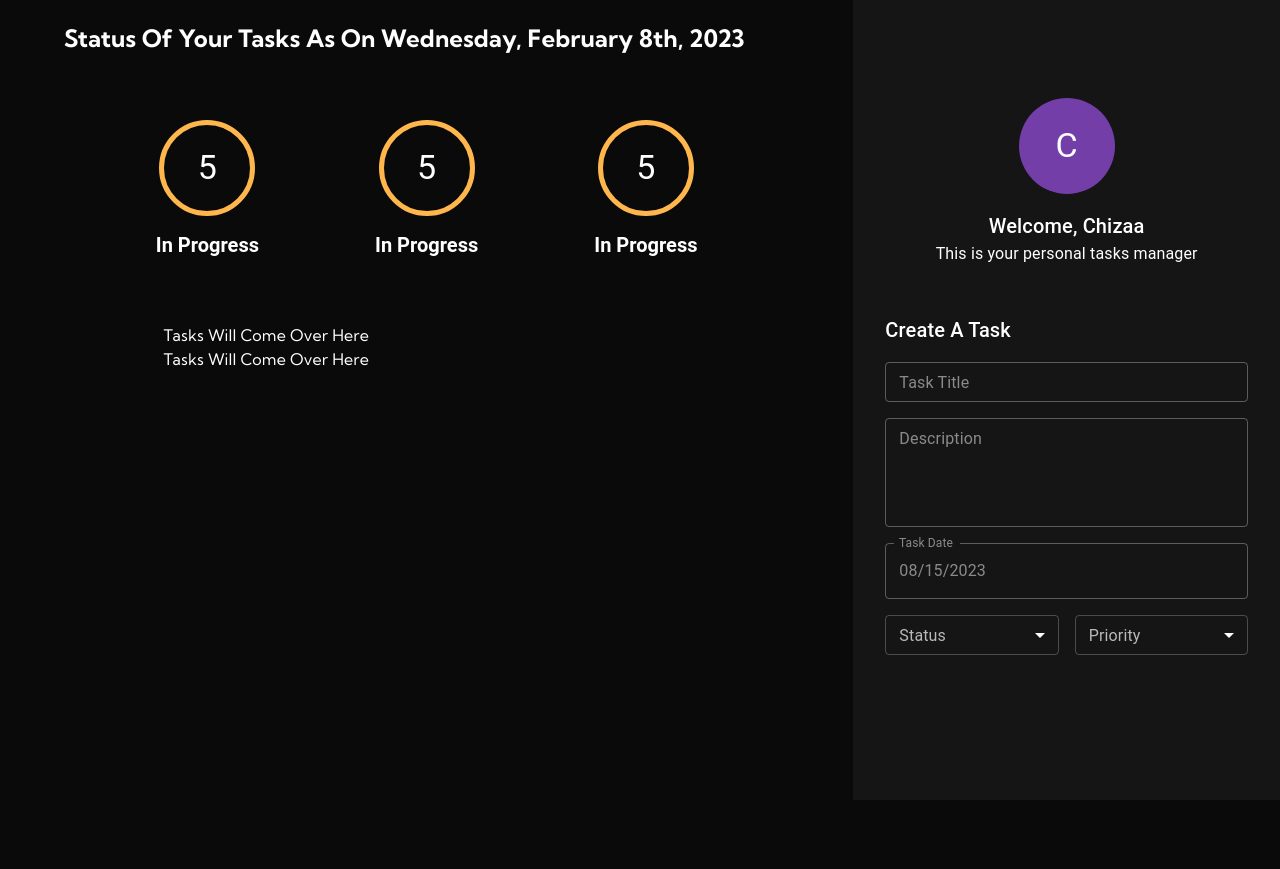
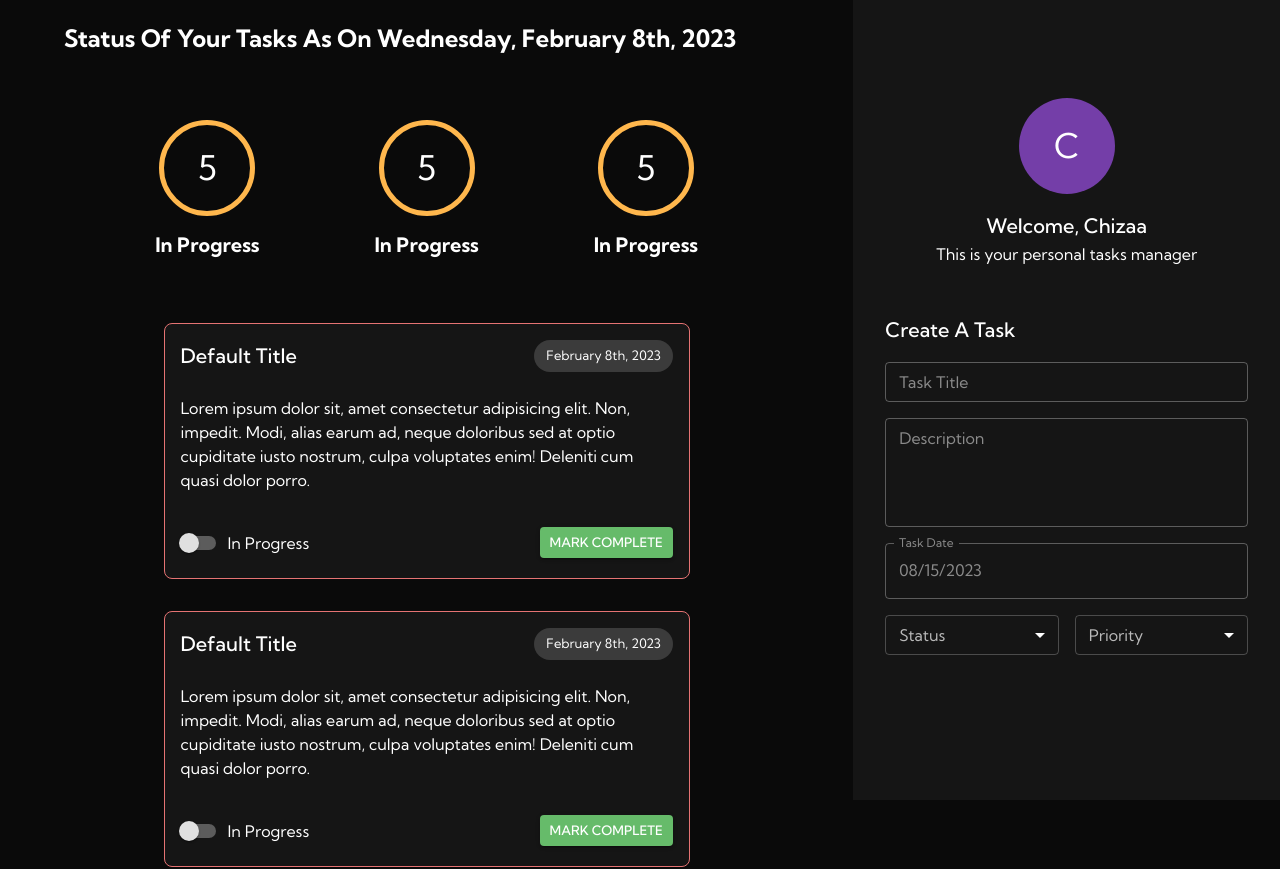
Before and after one commit to DennohKim/ts-crud-app, a React (Vite) app: page / in a window 1280 px wide. Shown: the top 869 px of the page. Before the commit the page ends 800 px from the top, so only its background shows below. Built offline with nearby package versions, Linux system fonts and the light colour scheme.

Commit message:
feat: create task footer

```diff
--- /dev/null
+++ b/src/components/task/_taskDescription.tsx
@@ -0,0 +1,23 @@
+import React, { FC, ReactElement } from 'react';
+import { Box, Typography } from '@mui/material';
+import { ITaskDescription } from './interfaces/ITaskDescription';
+import PropTypes  from 'prop-types';
+
+export const TaskDescription: FC<ITaskDescription> = ({description=`Lorem ipsum dolor sit, amet consectetur adipisicing
+elit. Non, impedit. Modi, alias earum ad, neque
+doloribus sed at optio cupiditate iusto nostrum,
+culpa voluptates enim! Deleniti cum quasi dolor
+porro.`}): ReactElement => {
+  return (
+    <Box>
+      <Typography>
+        {description}
+      </Typography>
+    </Box>
+  );
+};
+
+
+TaskDescription.propTypes = {
+    description: PropTypes.string,
+}
--- /dev/null
+++ b/src/components/task/_taskFooter.tsx
@@ -0,0 +1,42 @@
+import React, { FC, ReactElement } from 'react';
+import {
+  Box,
+  Button,
+  Switch,
+  FormControlLabel,
+} from '@mui/material';
+import PropTypes from 'prop-types';
+import { ITaskFooter } from './interfaces/iTaskFooter';
+
+export const TaskFooter: FC<
+  ITaskFooter
+> = ({ onStatusChange = (e) => console.log(e), onClick = (e) => console.log(e)}): ReactElement => {
+  return (
+    <Box
+      display="flex"
+      justifyContent="space-between"
+      alignItems="center"
+      mt={4}
+    >
+      <FormControlLabel
+        label="In Progress"
+        control={<Switch onChange={(e) => onStatusChange(e)} color="warning" />}
+      />
+
+      <Button
+        variant="contained"
+        color="success"
+        size="small"
+        sx={{ color: '#ffffff' }}
+        onClick={(e) => onClick(e)}
+      >
+        Mark Complete
+      </Button>
+    </Box>
+  );
+};
+
+TaskFooter.propTypes = {
+  onStatusChange: PropTypes.func,
+  onClick: PropTypes.func,
+};
--- /dev/null
+++ b/src/components/task/_taskHeader.tsx
@@ -0,0 +1,26 @@
+import React, { FC, ReactElement } from 'react';
+import { Box, Chip, Typography } from '@mui/material';
+import { ITaskHeader } from './interfaces/ITaskHeader';
+import { format } from 'date-fns';
+import PropTypes from 'prop-types';
+
+export const TaskHeader: FC<ITaskHeader> = ({title="Default Title", date=new Date()}): ReactElement => {
+  return (
+    <Box display="flex"
+    width="100%"
+    justifyContent="space-between"
+    mb={3}>
+      <Box>
+        <Typography variant="h6">{title}</Typography>
+      </Box>
+      <Box>
+        <Chip label={format(date, "PPP")}/>
+      </Box>
+    </Box>
+  );
+};
+
+TaskHeader.propTypes = {
+    title: PropTypes.string,
+    date: PropTypes.instanceOf(Date)
+}
--- /dev/null
+++ b/src/components/task/interfaces/ITaskDescription.ts
@@ -0,0 +1,4 @@
+export interface ITaskDescription {
+    description?: string;
+
+}
--- /dev/null
+++ b/src/components/task/interfaces/ITaskHeader.ts
@@ -0,0 +1,5 @@
+export interface ITaskHeader {
+    title?: string;
+    date?: Date;
+
+}
--- /dev/null
+++ b/src/components/task/interfaces/iTaskFooter.ts
@@ -0,0 +1,8 @@
+import React from 'react';
+
+export interface ITaskFooter {
+    onStatusChange?:(e: React.ChangeEvent<HTMLInputElement>) => void;
+    onClick?: (e: React.MouseEvent<HTMLButtonElement> | React.MouseEvent<HTMLAnchorElement>) => void;
+
+
+}
--- /dev/null
+++ b/src/components/task/task.tsx
@@ -0,0 +1,30 @@
+import React, { FC, ReactElement } from 'react';
+import { Box } from '@mui/material';
+import { TaskHeader } from './_taskHeader';
+import { TaskDescription } from './_taskDescription';
+import { TaskFooter } from './_taskFooter';
+
+export const Task: FC = (): ReactElement => {
+  return (
+    <Box
+      display="flex"
+      width="100%"
+      justifyContent="flex-start"
+      flexDirection="column"
+      mb={4}
+      p={2}
+      sx={{
+        width: '100%',
+        backgroundColor: 'background.paper',
+        borderRadius: '8px',
+        border: '1px solid',
+        borderColor: 'error.light',
+      }}
+    >
+
+       <TaskHeader/>
+      <TaskDescription/>
+      <TaskFooter/>
+    </Box>
+  );
+};
--- a/src/components/taskarea/Taskarea.tsx
+++ b/src/components/taskarea/Taskarea.tsx
@@ -2,6 +2,7 @@
 import React, { FC, ReactElement } from 'react';
 import { format } from 'date-fns';
 import { TaskCounter } from '../taskCounter/TaskCounter';
+import { Task } from '../task/task';
 
 export const Taskarea: FC = (): ReactElement => {
   return (
@@ -38,8 +39,9 @@
           xs={10}
           md={8}
         >
-          <Box>Tasks Will Come Over Here</Box>
-          <Box>Tasks Will Come Over Here</Box>
+          <Task/>
+          <Task/>
+          <Task/>
         </Grid>
       </Grid>
     </Grid>
--- a/src/theme/customTheme.ts
+++ b/src/theme/customTheme.ts
@@ -1,20 +1,19 @@
-import { createTheme, ThemeOptions } from "@mui/material"
+import { createTheme, ThemeOptions } from '@mui/material';
 
-export  const customTheme: ThemeOptions = createTheme({
+export const customTheme: ThemeOptions = createTheme({
   palette: {
-        mode:'dark',
+    mode: 'dark',
     primary: {
       light: 'rgba(168, 85, 247, 0.80)',
-            main: "rgba(168, 85, 247, 0.65)",
-            dark: "rgba(168, 85, 247, 0.28)",
-
+      main: 'rgba(168, 85, 247, 0.65)',
+      dark: 'rgba(168, 85, 247, 0.28)',
     },
     background: {
       paper: '#151515',
-            default:'rgba(0,0,0,0.96)',
-        }
-
-
+      default: 'rgba(0,0,0,0.96)',
     },
-   }
-);
+  },
+  typography: {
+    fontFamily: 'Kumbh Sans',
+  },
+});
```
Lines whose indentation alone changed are shown as unchanged.
